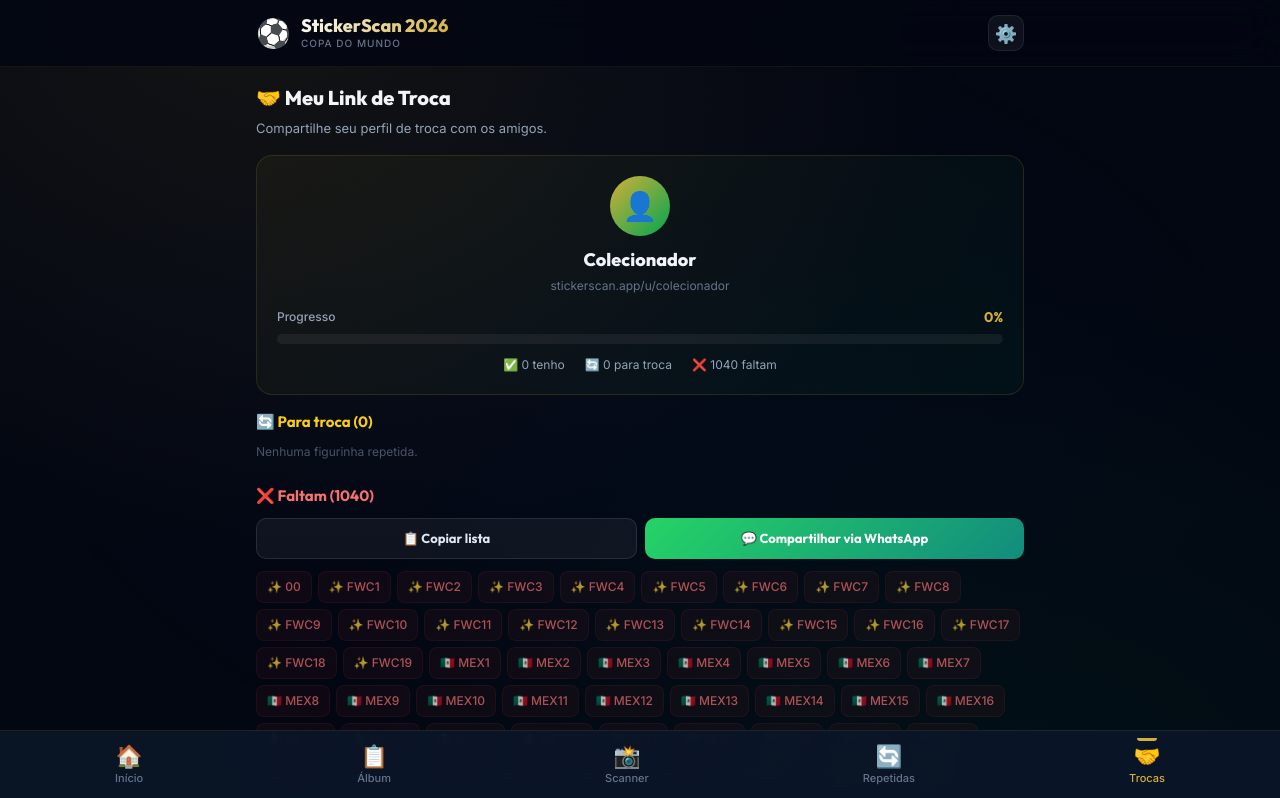
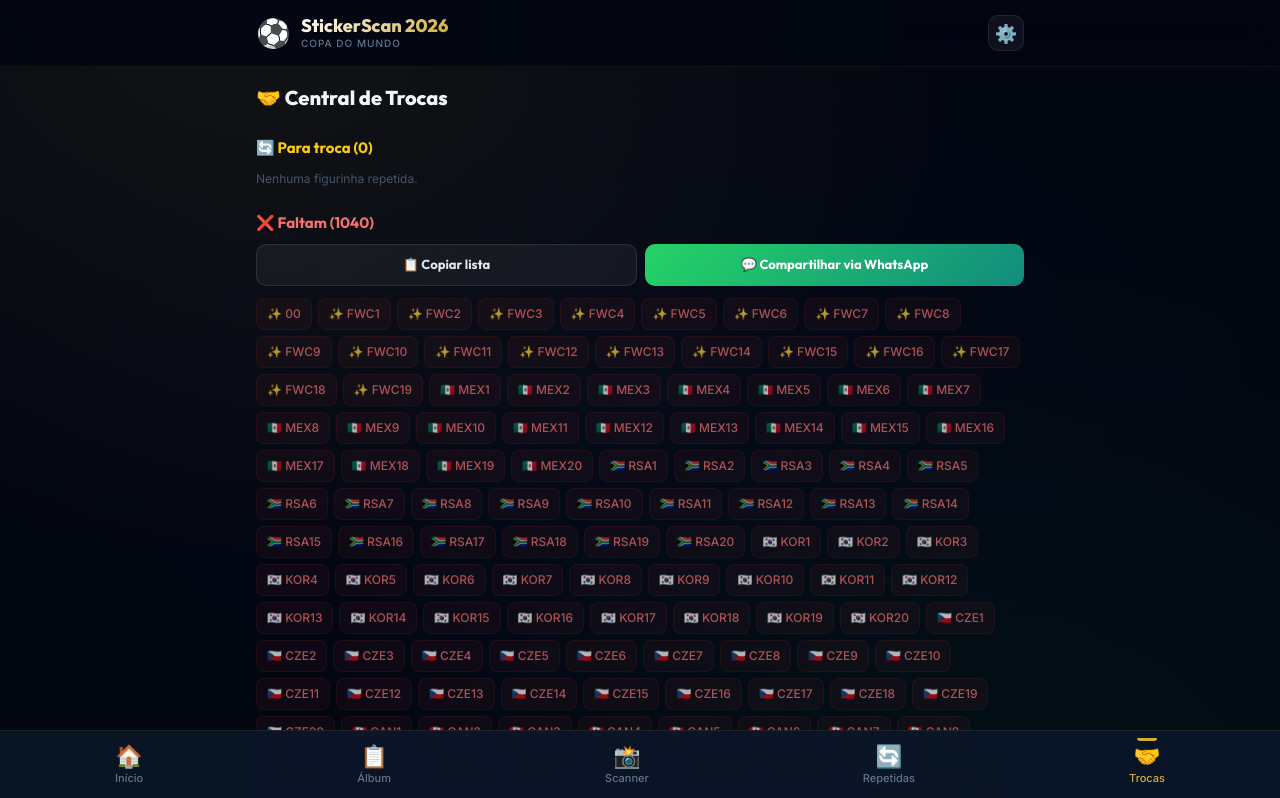
Before and after one commit to MarceloIzidioo/stickerscan-2026, a React (Vite) app: page /troca in a window 1280 px wide. Shown: the top 798 px of the page. Built offline with nearby package versions, Linux system fonts and the light colour scheme.

Commit message:
Ajustes pontuais

```diff
--- a/dev-dist/sw.js
+++ b/dev-dist/sw.js
@@ -81,7 +81,7 @@
     "revision": "3ca0b8505b4bec776b69afdba2768812"
   }, {
     "url": "index.html",
-    "revision": "0.gndr06dqda"
+    "revision": "0.3k4gpiqhjh8"
   }], {});
   workbox.cleanupOutdatedCaches();
   workbox.registerRoute(new workbox.NavigationRoute(workbox.createHandlerBoundToURL("index.html"), {
--- a/src/pages/Album.jsx
+++ b/src/pages/Album.jsx
@@ -3,7 +3,7 @@
 import { useSearchParams } from 'react-router-dom';
 import stickersData from '../data/stickers';
 import { getCollection, addSticker, removeSticker, getViewMode } from '../services/collectionService';
-import { getStickerStatus, getTeams } from '../utils/statusUtils';
+import { getStickerStatus, getTeams, TEAM_FLAGS } from '../utils/statusUtils';
 import StickerCard from '../components/StickerCard';
 import Toast from '../components/Toast';
 
@@ -226,12 +226,37 @@
                   {groupStickers.length} figurinha{groupStickers.length !== 1 ? 's' : ''}
                 </span>
               </h3>
+
+              {Object.entries(
+                groupStickers.reduce((acc, sticker) => {
+                  if (!acc[sticker.selecao]) acc[sticker.selecao] = [];
+                  acc[sticker.selecao].push(sticker);
+                  return acc;
+                }, {})
+              )
+              // Optional: sort teams alphabetically
+              .sort(([a], [b]) => a.localeCompare(b))
+              .map(([selecao, selecaoStickers]) => (
+                <div key={selecao} style={{ marginBottom: 24 }}>
+                  <h4 style={{
+                    fontSize: 13,
+                    fontWeight: 600,
+                    color: '#94a3b8',
+                    marginBottom: 10,
+                    textTransform: 'uppercase',
+                    letterSpacing: 0.5,
+                    display: 'flex',
+                    alignItems: 'center',
+                    gap: 6
+                  }}>
+                    {TEAM_FLAGS[selecao] || ''} {selecao}
+                  </h4>
                   <div style={{
                     display: 'grid',
                     gridTemplateColumns: viewMode === 'simplified' ? 'repeat(auto-fill, minmax(64px, 1fr))' : 'repeat(auto-fill, minmax(280px, 1fr))',
                     gap: 10,
                   }}>
-                {groupStickers.map(sticker => {
+                    {selecaoStickers.map(sticker => {
                       const qty = collection[sticker.id] || 0;
 
                       if (viewMode === 'complete') {
@@ -305,6 +330,8 @@
                       );
                     })}
                   </div>
+                </div>
+              ))}
             </div>
           );
         })}
--- a/src/pages/Scanner.jsx
+++ b/src/pages/Scanner.jsx
@@ -419,7 +419,7 @@
               {Math.round(result.confidence * 100)}%
             </div>
             <div>
-              <div style={{ fontSize: 12, fontWeight: 600, color: '#e2e8f0' }}>Confiança simulada</div>
+              <div style={{ fontSize: 12, fontWeight: 600, color: '#e2e8f0' }}>Precisão da Leitura</div>
               <div style={{ fontSize: 10, color: '#64748b' }}>
                 OCR: {result.signals.ocrNumber} | Visual: {Math.round(result.signals.visualSimilarity * 100)}%
               </div>
--- a/src/pages/TradePage.jsx
+++ b/src/pages/TradePage.jsx
@@ -47,61 +47,10 @@
         fontSize: 20,
         fontWeight: 800,
         color: '#f1f5f9',
-        marginBottom: 6,
+        marginBottom: 24,
       }}>
-        🤝 Meu Link de Troca
+        🤝 Central de Trocas
       </h2>
-      <p style={{ fontSize: 13, color: '#94a3b8', marginBottom: 16 }}>
-        Compartilhe seu perfil de troca com os amigos.
-      </p>
-
-      {/* Profile card */}
-      <div className="glass-card" style={{
-        padding: 20,
-        marginBottom: 16,
-        textAlign: 'center',
-        background: 'linear-gradient(135deg, rgba(212,175,55,0.05), rgba(0,166,81,0.05))',
-        border: '1px solid rgba(212,175,55,0.15)',
-      }}>
-        <div style={{
-          width: 60,
-          height: 60,
-          borderRadius: '50%',
-          background: 'linear-gradient(135deg, #d4af37, #00a651)',
-          display: 'flex',
-          alignItems: 'center',
-          justifyContent: 'center',
-          fontSize: 28,
-          margin: '0 auto 10px',
-        }}>
-          {userName ? userName[0].toUpperCase() : '👤'}
-        </div>
-        <h3 style={{
-          fontFamily: 'var(--font-heading)',
-          fontSize: 18,
-          fontWeight: 800,
-          color: '#f1f5f9',
-          marginBottom: 4,
-        }}>
-          {userName || 'Colecionador'}
-        </h3>
-        <p style={{ fontSize: 12, color: '#64748b', marginBottom: 12 }}>
-          stickerscan.app/u/{(userName || 'colecionador').toLowerCase().replace(/\s+/g, '-').replace(/[^a-z0-9-]/g, '')}
-        </p>
-        <ProgressBar percentage={progress.percentage} />
-        <div style={{
-          display: 'flex',
-          justifyContent: 'center',
-          gap: 20,
-          marginTop: 12,
-          fontSize: 12,
-          color: '#94a3b8',
-        }}>
-          <span>✅ {progress.owned} tenho</span>
-          <span>🔄 {progress.duplicateUnits} para troca</span>
-          <span>❌ {progress.missing} faltam</span>
-        </div>
-      </div>
 
       {/* Action buttons removed as requested by the user */}
 
```
Lines whose indentation alone changed are shown as unchanged.
